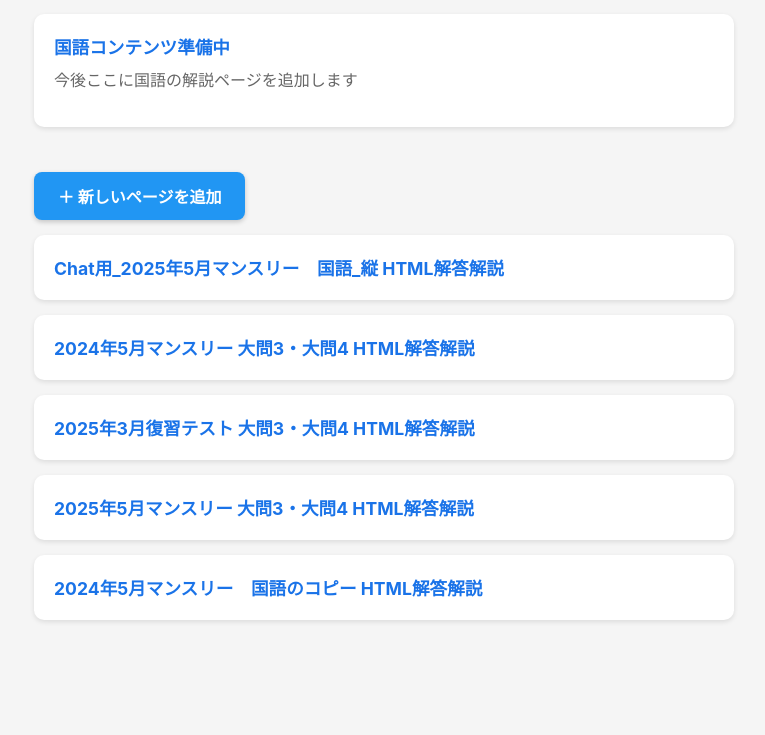
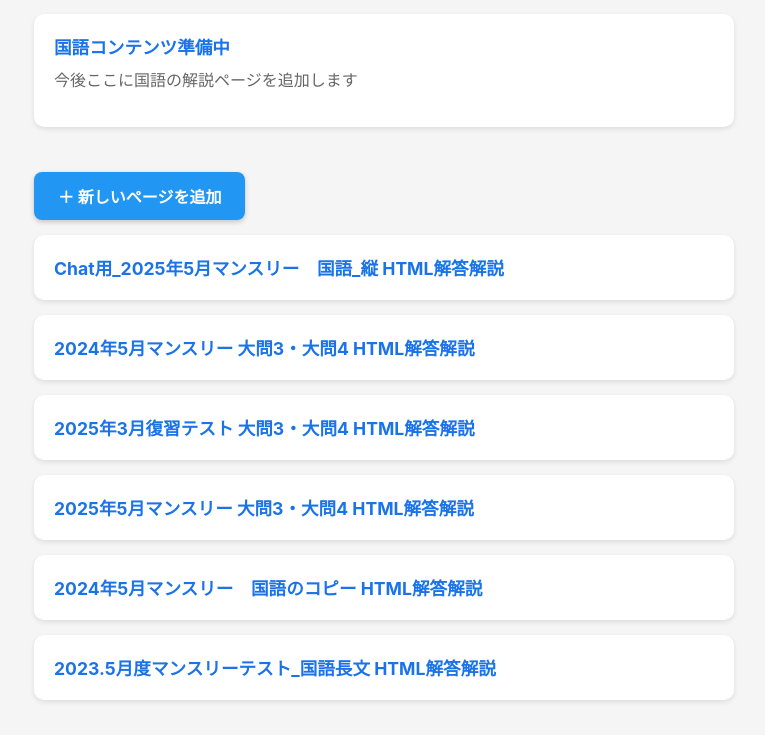
Before and after one commit to iwslatojp29/math-app, a plain HTML site: page japanese/index.html in a window 1280 px wide. Shown: the part 152-887 px from the top of the page, without its empty margins (256-1021 px from the left). Before the commit the page ends 807 px from the top, so only its background shows below. Drawn offline with Linux system fonts and the light colour scheme.

Commit message:
Auto-update index.html

```diff
--- a/japanese/index.html
+++ b/japanese/index.html
@@ -40,5 +40,8 @@
   <div class="card">
     <a href="./2024年5月マンスリー_v10.7.html">2024年5月マンスリー　国語のコピー HTML解答解説</a>
   </div>
+  <div class="card">
+    <a href="./2023年5月マンスリー_v10.7.html">2023.5月度マンスリーテスト_国語長文 HTML解答解説</a>
+  </div>
 </body>
 </html>
```
